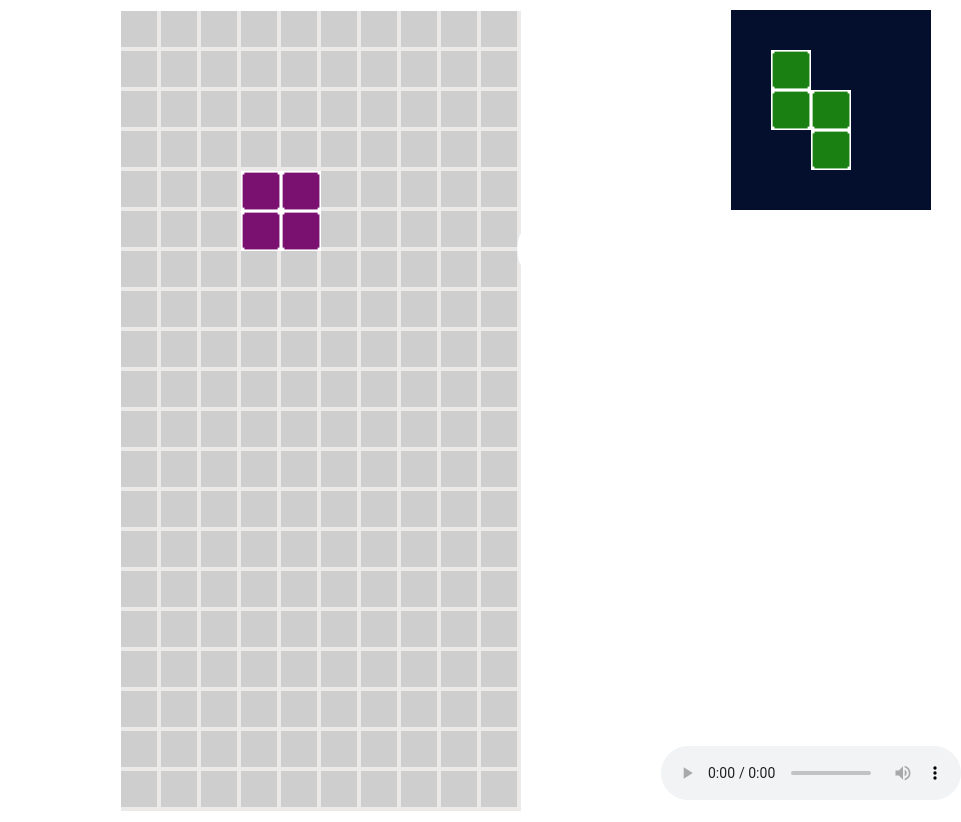
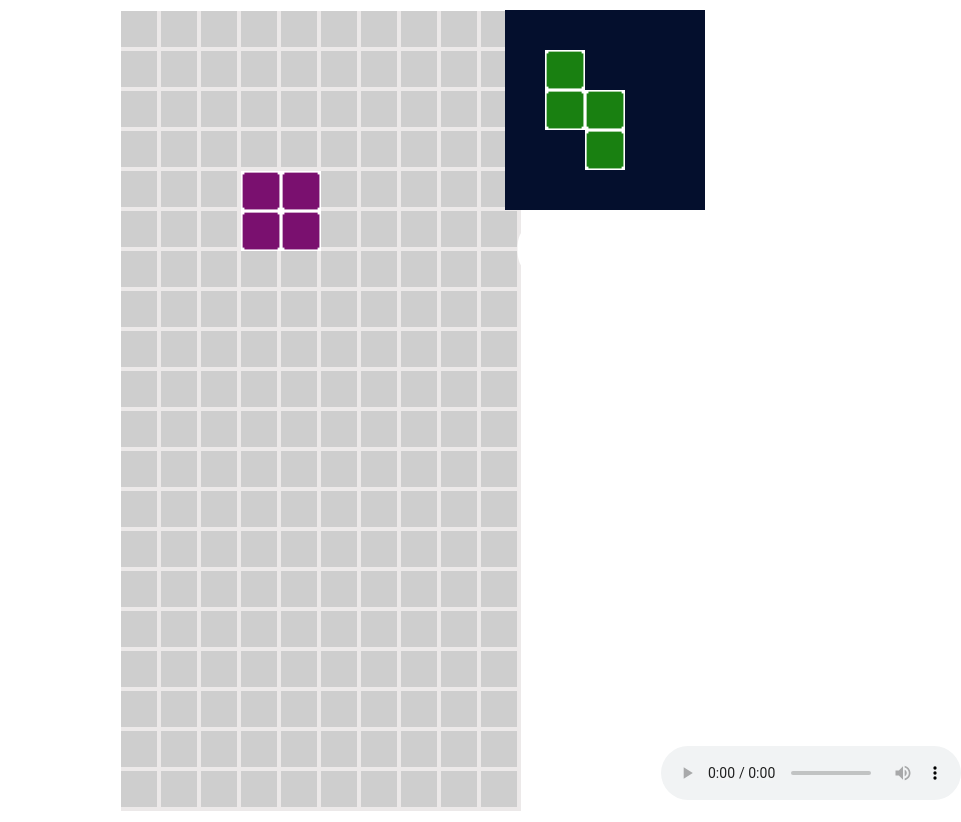
Before and after one commit to Maxcwt/tetristest, a plain HTML site: page index.html in a window 1280 px wide. Shown: the full height of the page, 319-1280 px from the left. Drawn offline with Linux system fonts and the light colour scheme.

Commit message:
Update style.css

```diff
--- a/css/style.css
+++ b/css/style.css
@@ -1,6 +1,6 @@
 #scoreCanvas{position: absolute; top: 220px ; right : 20% ; color: white}
 
-#nextShapeCanvas{position: absolute; top: 10px ; left : 1050px ;}
+#nextShapeCanvas{position: absolute; top: 10px ; right : 20% ;}
 
 #canvas{border: 3px white solid}
 
```
